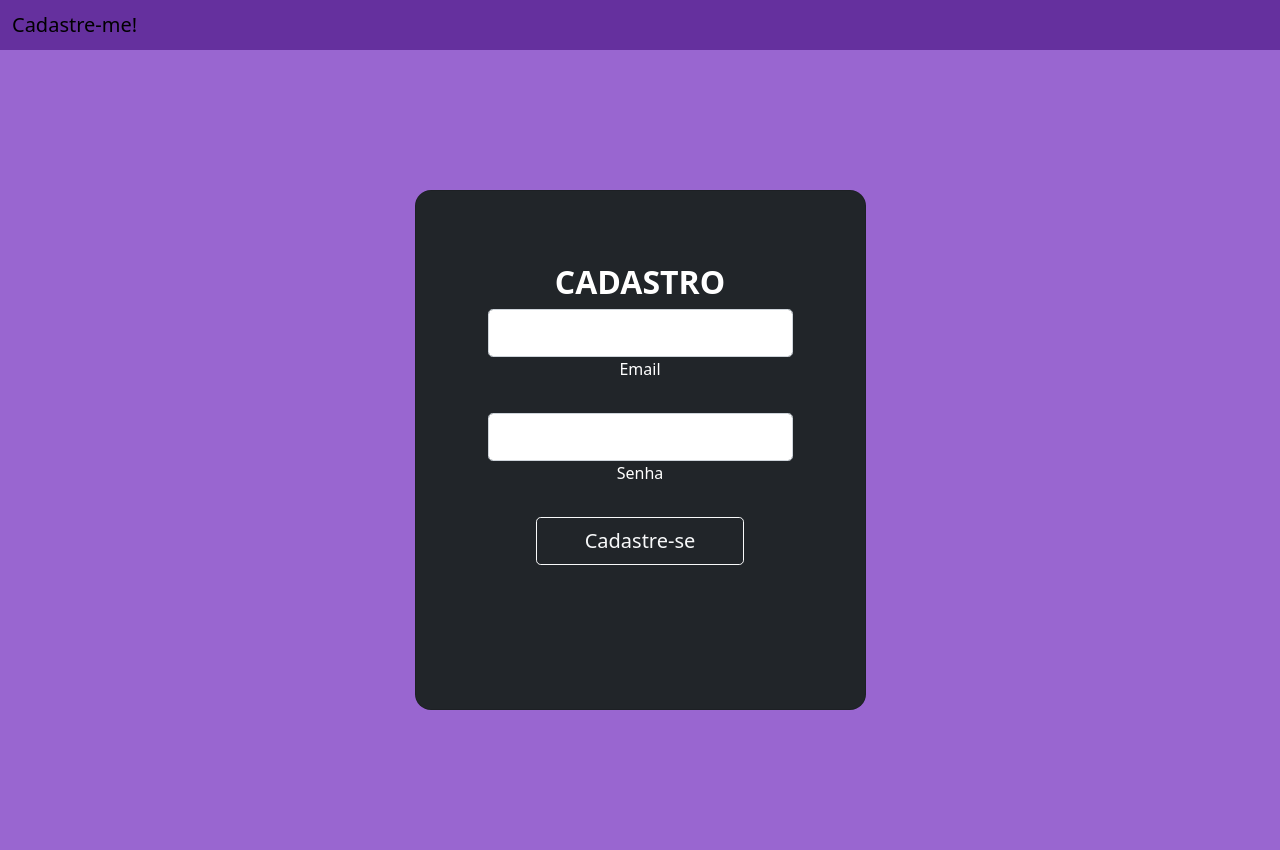
After one commit to louise-queiroz/django-login-e-cadastro, a Django app: page /index/ in a window 1280 px wide. The commit adds this page. Run offline with Django 4.2, Linux system fonts and the light colour scheme.

Commit message:
pagina de cadastro finalizada

```diff
--- /dev/null
+++ b/app_login_usuario/templates/usuarios/cadastro.html
@@ -0,0 +1,35 @@
+{% extends 'usuarios/base.html' %}
+{% block conteudo %}
+
+
+  <div class="container py-5 h-100">
+    <div class="row d-flex justify-content-center align-items-center h-100">
+      <div class="col-12 col-md-8 col-lg-6 col-xl-5">
+        <div class="card bg-dark text-white" style="border-radius: 1rem;">
+          <div class="card-body p-5 text-center">
+
+            <div class="mb-md-5 mt-md-4 pb-5">
+
+  <form action="{% url 'listagem_usuarios' %}" method="post">
+    {% csrf_token %}
+<div style="text-align: center;" class="container">
+  <h2 class="fw-bold mb-2 text-uppercase"> Cadastro</h2>
+      <div class="form-outline form-white mb-4">
+        <input type="email" name="email" class="form-control form-control-lg" />
+        <label class="form-label" for="typeEmailX">Email</label>
+      </div>
+      <div class="form-outline form-white mb-4">
+        <input type="password" name="senha" class="form-control form-control-lg" />
+        <label class="form-label" for="typePasswordX">Senha</label>
+      </div>
+      <button class="btn btn-outline-light btn-lg px-5" type="submit">Cadastre-se</button>
+
+</div>
+</form>
+
+</div>
+</div>
+</div>
+</div>
+</div>
+{% endblock %}
--- /dev/null
+++ b/app_login_usuario/templates/usuarios/index.html
@@ -0,0 +1,6 @@
+{% extends 'usuarios/base.html' %}
+{% block conteudo %}
+
+<h1>Bem vindo!</h1>
+
+{% endblock %}
--- a/app_login_usuario/views.py
+++ b/app_login_usuario/views.py
@@ -1,8 +1,14 @@
-from django.shortcuts import render
+from django.shortcuts import render, redirect
 from .models import Usuario
+from django.contrib.auth import authenticate, login
+from django.contrib.auth.forms import AuthenticationForm
 
 def home(request):
     return render(request,'usuarios/home.html')
+
+
+def cadastro(request):
+    return render(request, 'usuarios/cadastro.html')
 
 def usuarios(request):
     #salvar dados
@@ -16,3 +22,15 @@ def usuarios(request):
     }
     #retornar os dados
     return render(request,'usuarios/usuarios.html', usuarios)
+
+def logar_usuario(request):
+    if request.method == "POST":
+        email = request.POST["email"]
+        senha = request.POST["senha"]
+        usuario = authenticate(request, username=email, password=senha)
+        if usuario is not None:
+            login(request, usuario)
+            return redirect('index')
+
+    form_login = AuthenticationForm()
+    return render(request, 'usuarios/cadastro.html', {'form_login': form_login})
--- a/projeto_login_usuario/urls.py
+++ b/projeto_login_usuario/urls.py
@@ -1,9 +1,11 @@
 from django.contrib import admin
-from django.urls import path
+from django.urls import path, include
 from app_login_usuario import views
 
 urlpatterns = [
     #rota, view responsável, nomed e refência
     path('', views.home, name='home'),
-    path('usuarios/', views.usuarios, name='listagem_usuarios')
+    path('cadastro/', views.cadastro, name='cadastropage'),
+    path('usuarios/', views.usuarios, name='listagem_usuarios'),
+    path('index/', views.logar_usuario, name='index')
 ]
```
Also changed, not shown: app_login_usuario/templates/usuarios/home.html (+24 -4 lines), db.sqlite3.
